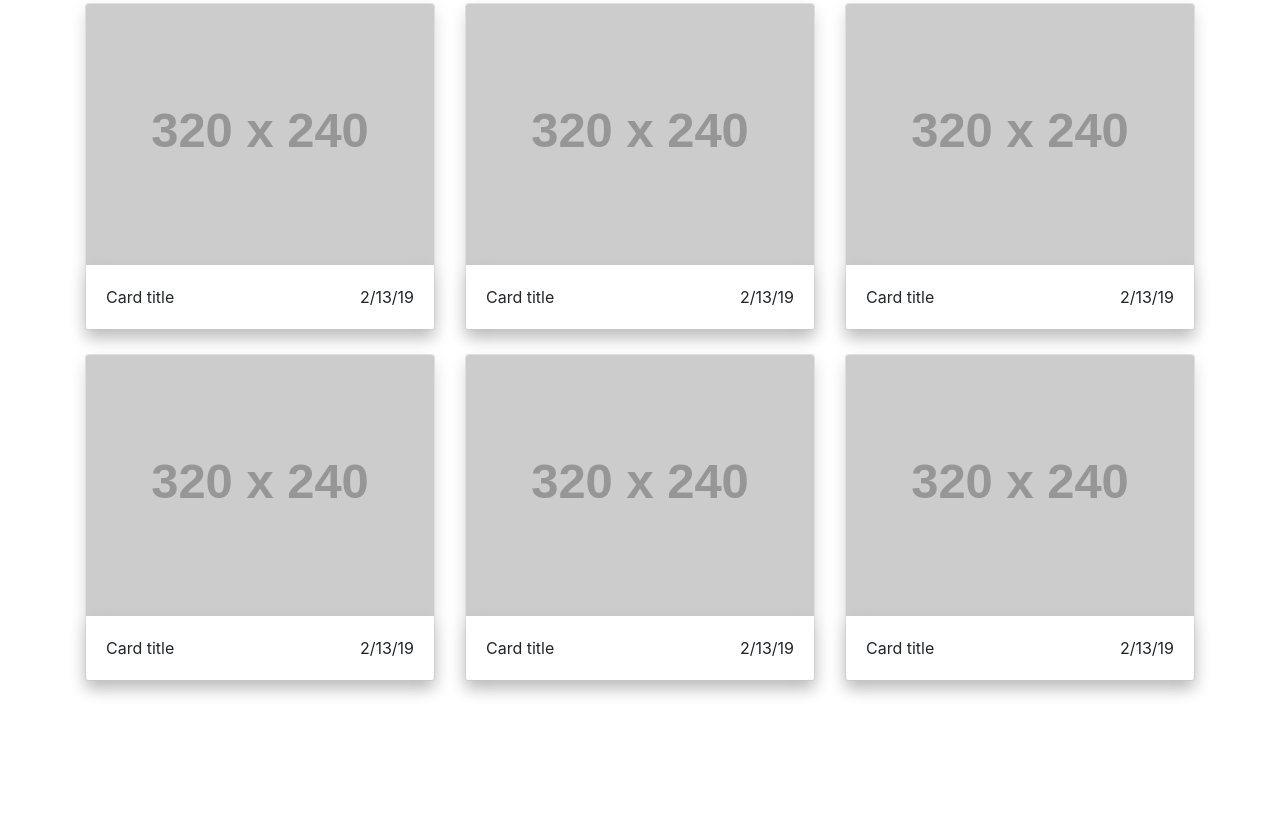
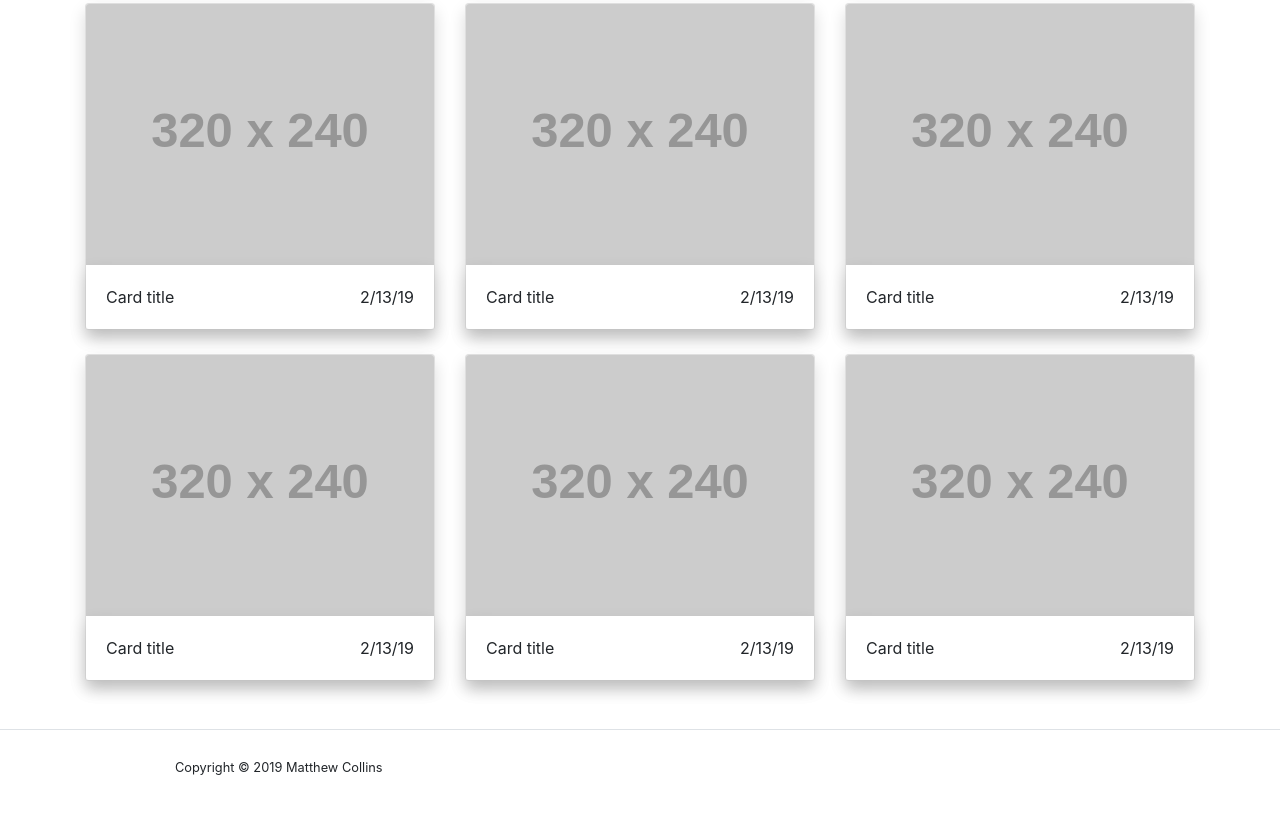
Before and after one commit to mattonediting/bootstrap-exercise, a plain HTML site: page index.html in a window 1280 px wide. Shown: the part 1332-2150 px from the top of the page. Before the commit the page ends 2037 px from the top, so only its background shows below. Drawn offline with nearby package versions, Linux system fonts and the light colour scheme; placeholder pictures from the web are drawn by us.

Commit message:
added footer

```diff
--- a/index.html
+++ b/index.html
@@ -156,9 +156,20 @@
 				</article>
 			</div>
 		<!-- END Card -->
+
+
 		</section>
 	</main>
 
+	<footer class="border-top mt-4">
+		<div class="container py-4 w-75">
+			<p>
+				<small>
+					Copyright &copy; 2019 Matthew Collins
+				</small>
+			</p>
+		</div>
+	</footer>
 
 	<script src="https://code.jquery.com/jquery-3.3.1.slim.min.js" integrity="sha384-q8i/X+965DzO0rT7abK41JStQIAqVgRVzpbzo5smXKp4YfRvH+8abtTE1Pi6jizo" crossorigin="anonymous"></script>
 	<script src="https://cdnjs.cloudflare.com/ajax/libs/popper.js/1.14.7/umd/popper.min.js" integrity="sha384-UO2eT0CpHqdSJQ6hJty5KVphtPhzWj9WO1clHTMGa3JDZwrnQq4sF86dIHNDz0W1" crossorigin="anonymous"></script>
```
